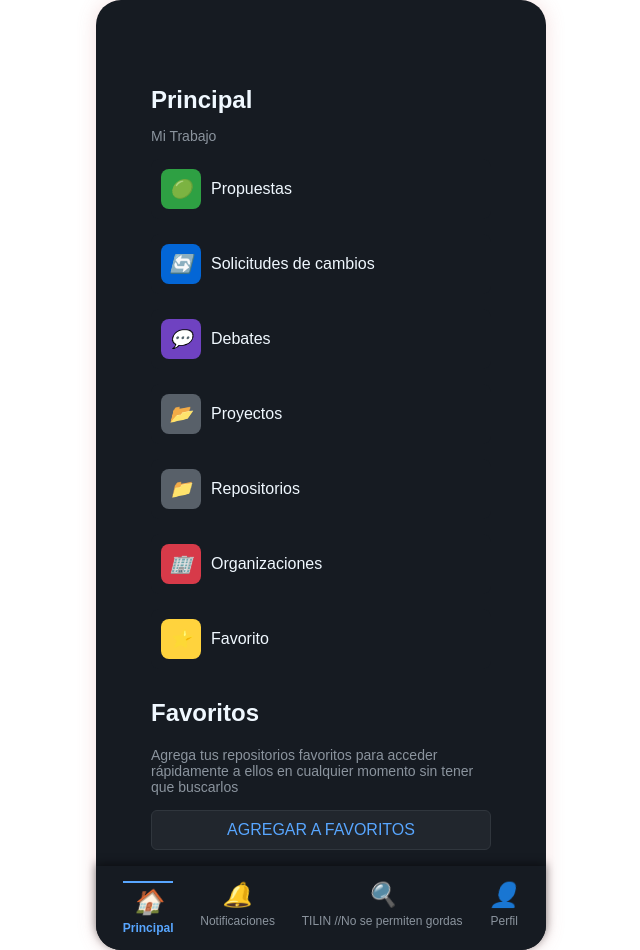
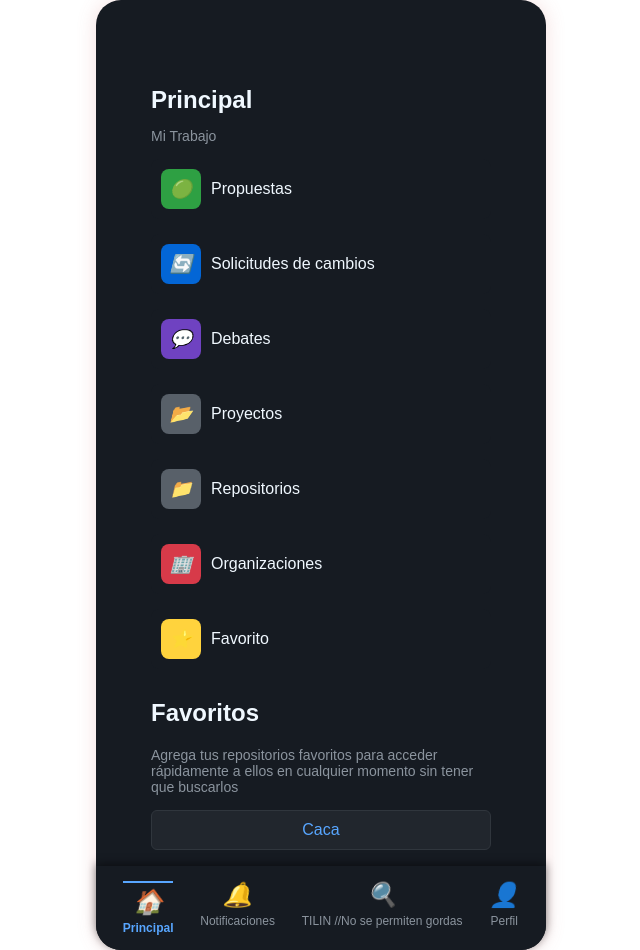
Before and after one commit to Ennimex/Practica2, a plain HTML site: page index.html in a window 1280 px wide. Shown: the whole page, without its empty margins (319-959 px from the left). Drawn offline with Linux system fonts and the light colour scheme.

Commit message:
Update index.html

```diff
--- a/index.html
+++ b/index.html
@@ -43,7 +43,7 @@
             <div class="favorites">
                 <h2>Favoritos</h2>
                 <p>Agrega tus repositorios favoritos para acceder rápidamente a ellos en cualquier momento sin tener que buscarlos</p>
-                <button>AGREGAR A FAVORITOS</button>
+                <button id="boton">Caca</button>
             </div>
         </div>
 
```
